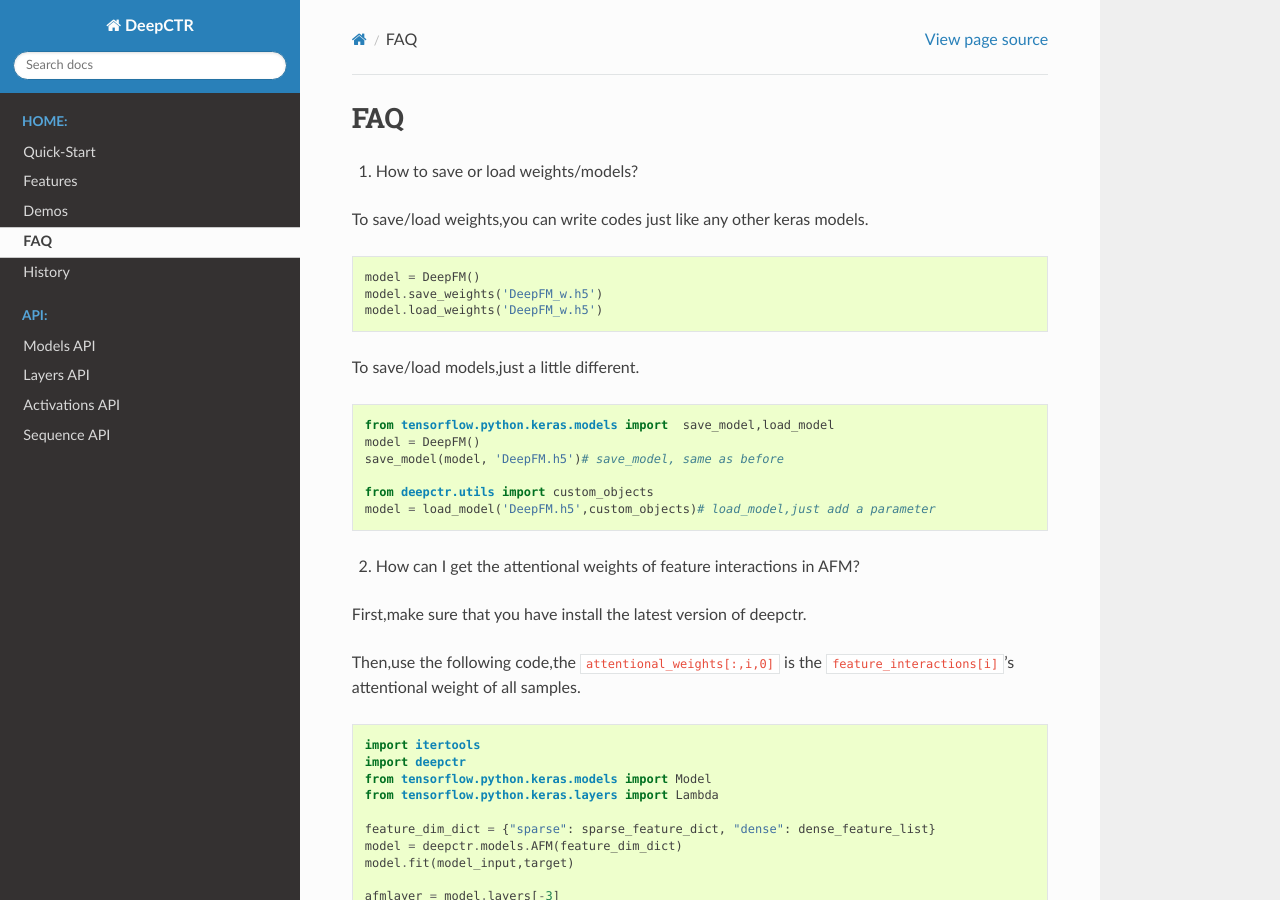
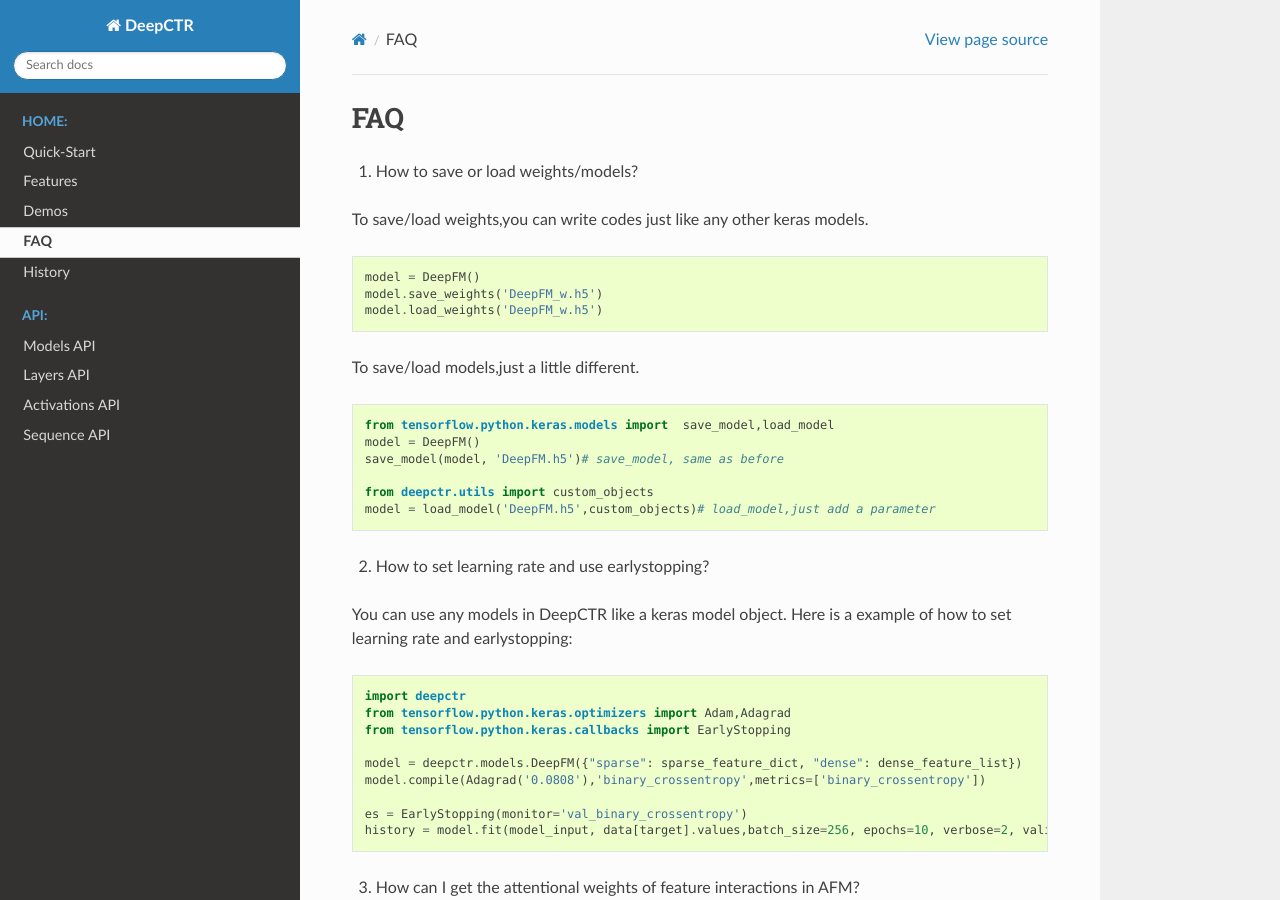
Before and after one commit to shenweichen/DeepCTR, a Sphinx documentation site: the page built from docs/source/FAQ.rst, in a window 1280 px wide and 900 px high. Built offline with Sphinx 7.4.7 and the Read the Docs theme 2.0.0, drawn with Linux system fonts in a browser that asks for light colours; pages that are not in the unit, such as notebooks, are missing from menus.

Commit message:
Update docs

```diff
--- a/docs/source/FAQ.rst
+++ b/docs/source/FAQ.rst
@@ -22,7 +22,25 @@ To save/load models,just a little different.
     from deepctr.utils import custom_objects
     model = load_model('DeepFM.h5',custom_objects)# load_model,just add a parameter
 
-2. How can I get the attentional weights of feature interactions in AFM?
+2. How to set learning rate and use earlystopping?
+
+You can use any models in DeepCTR like a keras model object.
+Here is a example of how to set learning rate and earlystopping:
+
+.. code-block:: python
+
+    import deepctr
+    from tensorflow.python.keras.optimizers import Adam,Adagrad
+    from tensorflow.python.keras.callbacks import EarlyStopping
+
+    model = deepctr.models.DeepFM({"sparse": sparse_feature_dict, "dense": dense_feature_list})
+    model.compile(Adagrad('0.0808'),'binary_crossentropy',metrics=['binary_crossentropy'])
+
+    es = EarlyStopping(monitor='val_binary_crossentropy')
+    history = model.fit(model_input, data[target].values,batch_size=256, epochs=10, verbose=2, validation_split=0.2,callbacks=[es] )
+
+
+3. How can I get the attentional weights of feature interactions in AFM?
 
 First,make sure that you have install the latest version of deepctr.
 
--- a/docs/source/index.rst
+++ b/docs/source/index.rst
@@ -15,7 +15,7 @@ Welcome to DeepCTR's documentation!
 .. _Stars: https://github.com/shenweichen/DeepCTR
 
 .. |Forks| image:: https://img.shields.io/github/forks/shenweichen/deepctr.svg
-.. _Forks: https://github.com/shenweichen/DeepCTR
+.. _Forks: https://github.com/shenweichen/DeepCTR/fork
 
 .. |PyPi| image:: https://img.shields.io/pypi/v/deepctr.svg
 .. _PyPi: https://pypi.org/project/deepctr/
```
Also changed, not shown: other parts of docs/source/FAQ.rst (+1 -1 lines), 2 other files.
